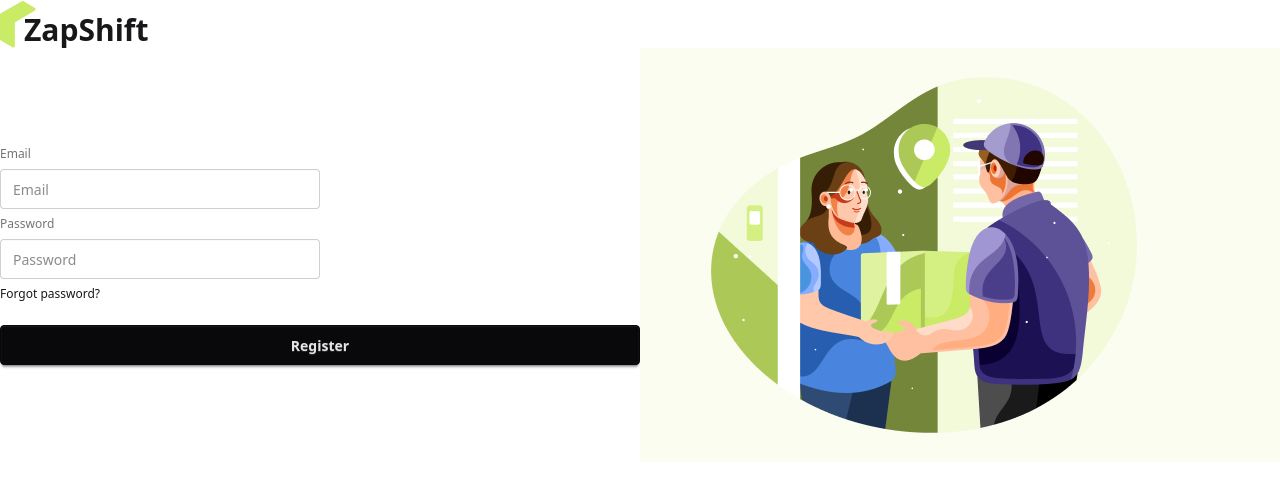
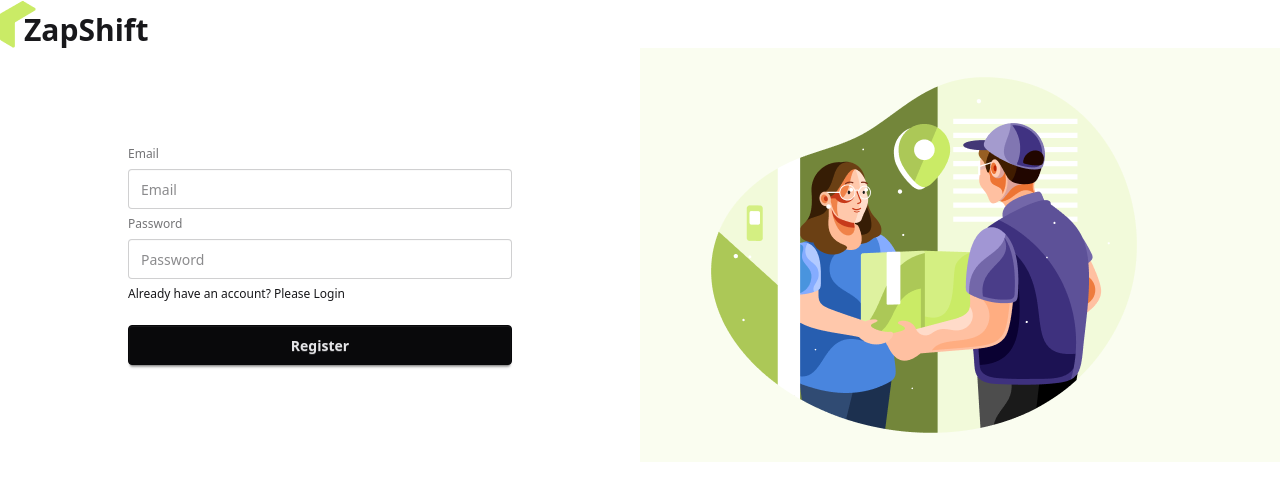
Before and after one commit to adittacse/zap-shift-client, a React (Vite) app: page /register in a window 1280 px wide. Shown: the top 500 px of the page. Built offline with nearby package versions, Linux system fonts and the light colour scheme.

Commit message:
auth provider and register function implemented

```diff
--- /dev/null
+++ b/src/contexts/AuthContext/AuthContext.jsx
@@ -0,0 +1,5 @@
+import { createContext } from "react";
+
+const AuthContext = createContext(null);
+
+export default AuthContext;
--- /dev/null
+++ b/src/contexts/AuthContext/AuthProvider.jsx
@@ -0,0 +1,26 @@
+import AuthContext from "./AuthContext.jsx";
+import { createUserWithEmailAndPassword, signInWithEmailAndPassword } from "firebase/auth";
+import { auth } from "../../firebase/firebase.init.js";
+
+const AuthProvider = ({ children }) => {
+    const registerUser = (email, password) => {
+        return createUserWithEmailAndPassword(auth, email, password);
+    }
+
+    const signInUser = (email, password) => {
+        return signInWithEmailAndPassword(auth, email, password);
+    }
+
+    const authInfo = {
+        registerUser,
+        signInUser
+    };
+
+    return (
+        <AuthContext value={authInfo}>
+            {children}
+        </AuthContext>
+    );
+};
+
+export default AuthProvider;
--- /dev/null
+++ b/src/firebase/firebase.init.js
@@ -0,0 +1,21 @@
+// Import the functions you need from the SDKs you need
+import { initializeApp } from "firebase/app";
+import { getAuth } from "firebase/auth";
+
+// TODO: Add SDKs for Firebase products that you want to use
+// https://firebase.google.com/docs/web/setup#available-libraries
+
+// Your web app's Firebase configuration
+const firebaseConfig = {
+    apiKey: import.meta.env.VITE_apiKey,
+    authDomain: import.meta.env.VITE_authDomain,
+    projectId: import.meta.env.VITE_projectId,
+    storageBucket: import.meta.env.VITE_storageBucket,
+    messagingSenderId: import.meta.env.VITE_messagingSenderId,
+    appId: import.meta.env.VITE_appId,
+};
+
+// Initialize Firebase
+const app = initializeApp(firebaseConfig);
+// Initialize Firebase Authentication and get a reference to the service
+export const auth = getAuth(app);
--- a/src/layouts/AuthLayout.jsx
+++ b/src/layouts/AuthLayout.jsx
@@ -8,7 +8,9 @@ const AuthLayout = () => {
             <Logo />
             <div className="flex items-center">
                 <div className="flex-1">
-                    <Outlet />
+                    <div className="max-w-96 mx-auto">
+                        <Outlet />
+                    </div>
                 </div>
                 <div className="flex-1 bg-green-1">
                     <img src={authImg} alt="auth image"/>
--- a/src/main.jsx
+++ b/src/main.jsx
@@ -3,9 +3,12 @@ import { createRoot } from "react-dom/client";
 import "./index.css";
 import { RouterProvider } from "react-router/dom";
 import Router from "./routes/Router.jsx";
+import AuthProvider from "./contexts/AuthContext/AuthProvider.jsx";
 
 createRoot(document.getElementById('root')).render(
     <StrictMode>
-        <RouterProvider router={Router} />
+        <AuthProvider>
+            <RouterProvider router={Router} />
+        </AuthProvider>
     </StrictMode>,
 )
--- a/src/pages/Auth/Register/Register.jsx
+++ b/src/pages/Auth/Register/Register.jsx
@@ -1,5 +1,7 @@
-import React from 'react';
-import {useForm} from "react-hook-form";
+import { useContext } from "react";
+import { Link } from "react-router";
+import { useForm } from "react-hook-form";
+import AuthContext from "../../../contexts/AuthContext/AuthContext.jsx";
 
 const Register = () => {
     const {
@@ -7,9 +9,16 @@ const Register = () => {
         handleSubmit,
         formState: { errors }
     } = useForm();
+    const { registerUser } = useContext(AuthContext);
 
     const handleRegistration = (data) => {
-        //
+        registerUser(data.email, data.password)
+            .then(result => {
+                console.log(result.user);
+            })
+            .catch(error => {
+                console.log(error.message);
+            })
     }
 
     return (
@@ -18,7 +27,7 @@ const Register = () => {
                 <fieldset className="fieldset">
                     {/* email */}
                     <label className="label">Email</label>
-                    <input {...register("email", { required: true })} type="email" className="input" placeholder="Email" />
+                    <input {...register("email", { required: true })} type="email" className="input w-full" placeholder="Email" />
                     { errors.email?.type === "required" && <p className="text-red-500 font-medium">Email is Required</p> }
 
                     {/* password */}
@@ -27,12 +36,12 @@ const Register = () => {
                         required: true,
                         minLength: 6,
                         pattern: /^(?=.*[A-Z])(?=.*[a-z])(?=.*\d)(?=.[A-Za-z0-9]).+$/
-                    })} type="password" className="input" placeholder="Password" />
+                    })} type="password" className="input w-full" placeholder="Password" />
                     { errors.password?.type === "required" && <p className="text-red-500 font-medium">Password is Required</p> }
                     { errors.password?.type === "minLength" && <p className="text-red-500 font-medium">Password must be at least 6 character</p> }
                     { errors.password?.type === "pattern" && <p className="text-red-500 font-medium">Password must have at leat one uppercase, at least one lowercase, at least one number, and at least one special character</p> }
 
-                    <div><a className="link link-hover">Forgot password?</a></div>
+                    <div>Already have an account? Please <Link to="/login" className="link link-hover">Login</Link></div>
                     <button className="btn btn-neutral mt-4">Register</button>
                 </fieldset>
             </form>
```
